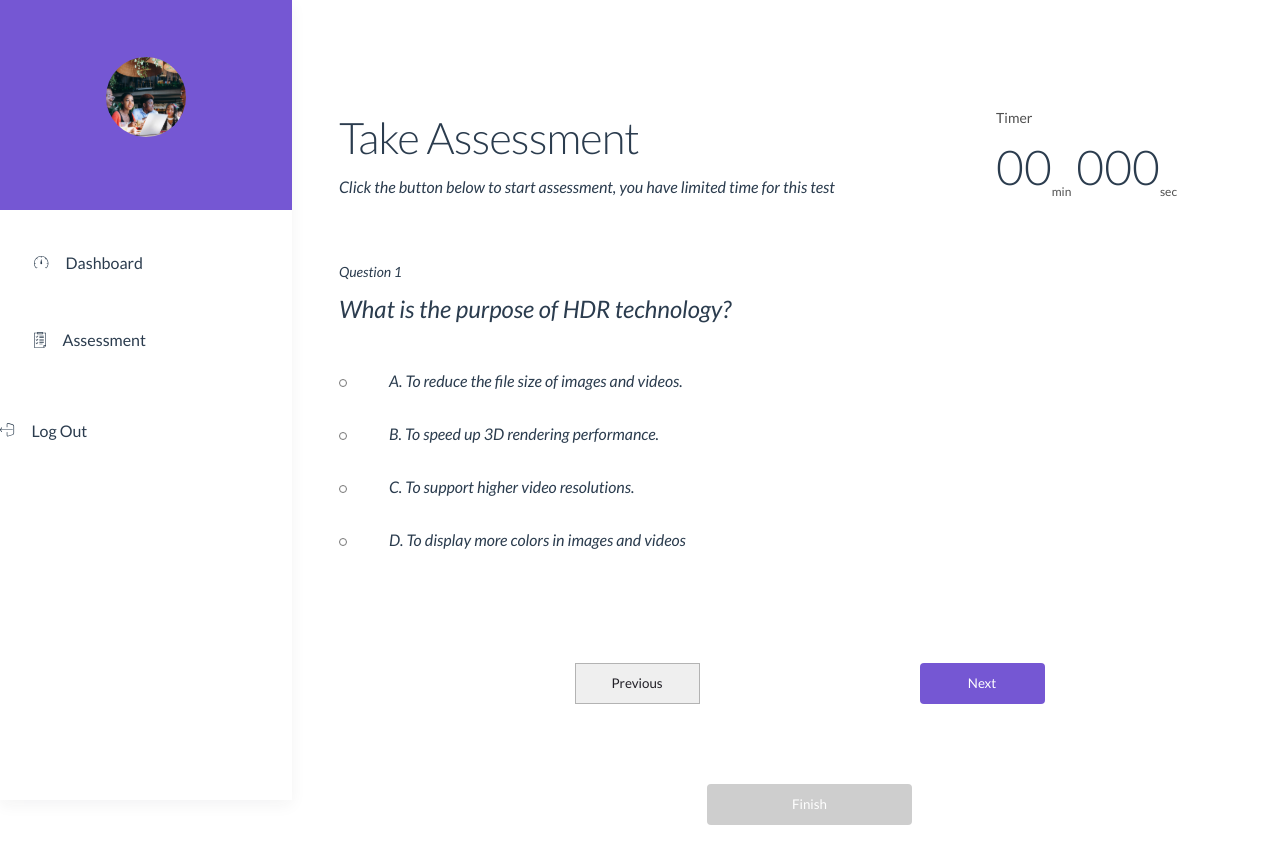
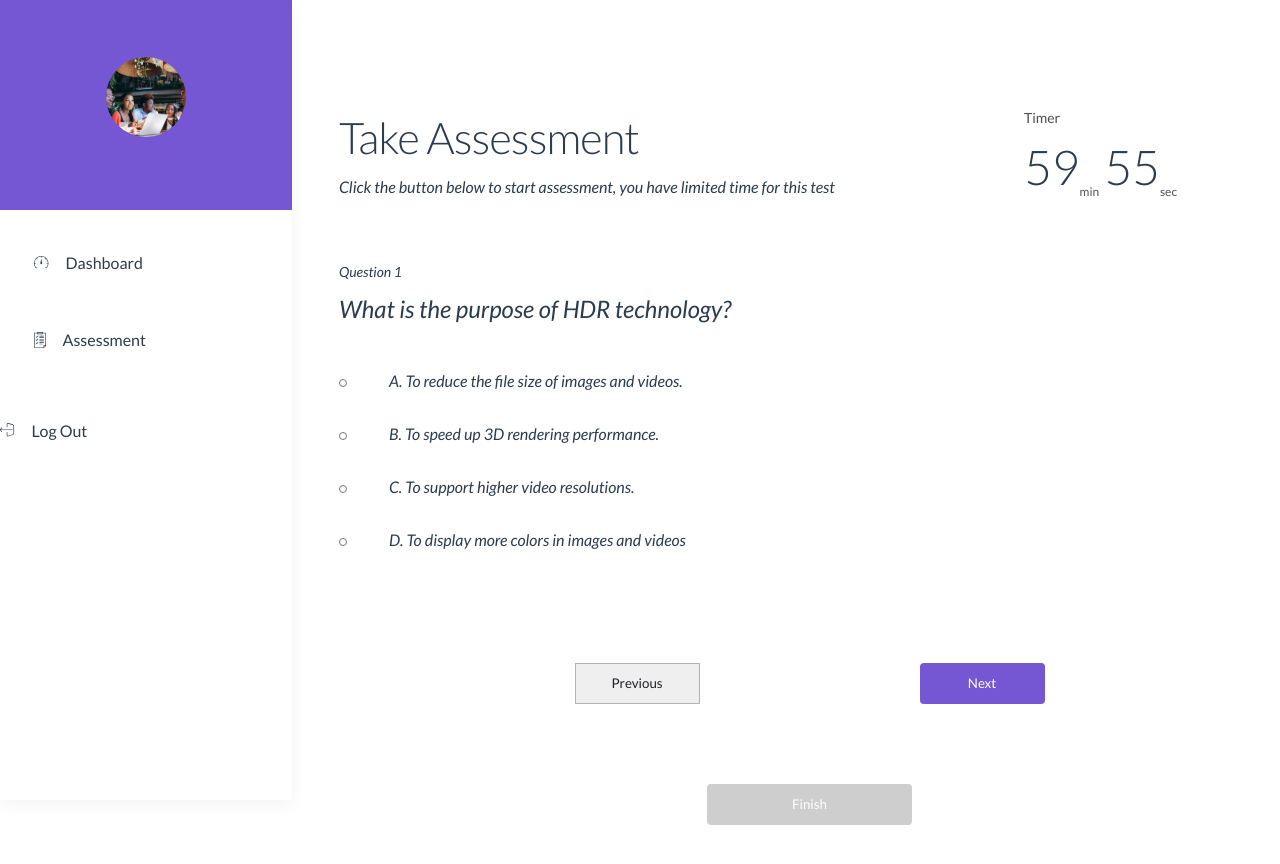
Before and after one commit to DannStormy/enyata-academy-project, a Vue app: page /questions in a window 1280 px wide. Shown: the top 864 px of the page. Built offline with nearby package versions, Linux system fonts and the light colour scheme.

Commit message:
Fixed the countdown functionality on the Assessment and Question View

```diff
--- a/src/components/TimerBar.vue
+++ b/src/components/TimerBar.vue
@@ -2,15 +2,26 @@
     <div class="timer">
         <p>Timer</p>
         <div class="time">
-            <span>00<sub>min</sub></span>
-            <span>000<sub>sec</sub></span>
+            <span>{{displayMinutes}}<sub>min</sub></span>
+            <span>{{displaySeconds}}<sub>sec</sub></span>
         </div>
     </div>
 </template>
 
 <script>
 export default {
-    name: 'TimerBar'
+    name: 'TimerBar',
+    props:['displayMinutes', 'displaySeconds' ],
+
+    methods: {
+        formatTime(time) {
+            if (time < 10) {
+                return '0' + time
+            }
+            return time.toString()
+        },
+    },
+
 }
 </script>
 <style scoped>
--- a/src/store/index.js
+++ b/src/store/index.js
@@ -1,9 +1,11 @@
 import { createStore } from 'vuex'
 import user_dashboard from './modules/user_dashboard'
 
+
 const store = createStore({
   modules: {
-    user_dashboard
+    user_dashboard,
+
   }
 });
 
--- a/src/views/admin_views/EntriesBatchView.vue
+++ b/src/views/admin_views/EntriesBatchView.vue
@@ -85,7 +85,7 @@ padding:0;
 
 }
 .container{
-    margin: 111px 93px 0px 323px;
+    margin: 111px 20px 0px 323px;
     width:100%;
 }
 .dashboard{
@@ -209,16 +209,22 @@ table button {
 }
 
 .table-data {
-  padding: 22px 18px;
+  padding: 14px 12px;
   margin-top: 32px;
   background: #FFFFFF;
   border-left: 7px solid #FFFFFF;
   border-spacing: 30px;
   border-radius: 8px;
-
+  cursor: pointer;
 }
 
 .table-data:hover {
+  box-shadow: 0px 5px 15px rgba(33, 31, 38, 0.10);
+  border-radius: 8px 0px 0px 8px;
+  border-left: 7px solid #7557D3;
+  transition: 0.2s;
+}
+.table-data:active {
   box-shadow: 0px 5px 15px rgba(33, 31, 38, 0.05);
   border-radius: 8px 0px 0px 8px;
   border-left: 7px solid #7557D3;
--- a/src/views/user_views/QuestionsView.vue
+++ b/src/views/user_views/QuestionsView.vue
@@ -8,7 +8,7 @@
                     <p class="description">Click the button below to start assessment, you have limited time for this
                         test</p>
                 </div>
-                <TimerBar />
+                <TimerBar :displayMinutes="displayMinutes"       :displaySeconds="displaySeconds"/>
             </div>
             <div class="main">
                 <div class="question">
@@ -27,7 +27,7 @@
                 </div>
                 <div class="navigate">
                     <div class="buttons">
-                        <button class="previous">Previous</button>
+                        <button class="previous" @click="start">Previous</button>
                         <button class="next">Next</button>
                     </div>
                         <router-link to="/success">
@@ -48,11 +48,48 @@ import SideMenu from '@/components/SideMenu.vue'
 import TimerBar from '@/components/TimerBar.vue'
     export default{
         name: 'QuestionsView',
-        data() {
-            return{
-                isActive:false
+        data: () => ({
+            isActive:false,
+            isRunning: true,
+            timerInstance: null,
+            totalSeconds: 60 * 60,
+            currentTimer: 0,
+        }),
+
+        methods: {
+            formatTime(time) {
+                if (time < 10) {
+                    return '0' + time
+                }
+                return time.toString()
+            },
+            start() {
+                this.isRunning = true;
+            },
+            stop() {
+                this.isRunning = false;
+                clearInterval(this.timerInstance)
+            },
+        },
+        computed: {
+            displayMinutes() {
+                const minutes = Math.floor(this.totalSeconds / 60);
+                return this.formatTime(minutes);
+            },
+            displaySeconds() {
+                const seconds = this.totalSeconds % 60;
+                return this.formatTime(seconds)
             }
         },
+        mounted() {
+            this.timerInstance = setInterval(() => {
+                if (this.totalSeconds <= 0) {
+                    this.stop()
+                    return
+                }
+                this.totalSeconds -= 1
+            }, 1000)
+            },
         components:{
             SideMenu,
             TimerBar
--- a/src/views/user_views/SuccessfulView.vue
+++ b/src/views/user_views/SuccessfulView.vue
@@ -1,4 +1,5 @@
 <template>
+    <ScrollBar/>
     <div class="wrapper">
         <SideMenu />
         <div class="container">
@@ -29,6 +30,7 @@
 <script>
 import SideMenu from '@/components/SideMenu.vue'
 import TimerBar from '@/components/TimerBar.vue'
+import ScrollBar from "@/components/ScrollBar.vue";
 export default {
     name: 'SuccessfulView',
     data() {
@@ -36,7 +38,8 @@ export default {
     },
     components: {
         SideMenu,
-        TimerBar
+        TimerBar,
+        ScrollBar
     }
 }
 </script>
--- a/src/views/user_views/TakeAssessment.vue
+++ b/src/views/user_views/TakeAssessment.vue
@@ -7,7 +7,7 @@
                     <h1 class="title">Take Assessment</h1>
                     <p class="description">Click the button below to start assessment, you have limited time for this test</p>
                 </div>
-            <TimerBar/>
+            <TimerBar :displayMinutes="displayMinutes"       :displaySeconds="displaySeconds"/>
             </div>
             <div class="main">
                 <div class="logo">
@@ -15,7 +15,7 @@
                 </div>
                 <p class="notification">We have 4 days left until the next assessment
                 Watch this space</p>
-                <router-link to="/questions"><button>Take Assessment</button></router-link>
+                <router-link to="/questions"><button @click="start">Take Assessment</button></router-link>
             </div>
         </div>
     </div>
@@ -29,9 +29,45 @@ import SideMenu from '@/components/SideMenu.vue'
 import TimerBar from '@/components/TimerBar.vue'
     export default{
         name: 'TakeAssessment',
-        data() {
-            return {
-                picture:'../assets/svgs/hourglass-logo.svg'
+
+        data: () => ({
+            isRunning: false,
+            timerInstance: null,
+            totalSeconds: 60 * 60,
+            currentTimer: 0,
+        }),
+
+        methods: {
+            formatTime(time) {
+                if (time < 10) {
+                    return '0' + time
+                }
+                return time.toString()
+            },
+            start() {
+                this.stop()
+                this.isRunning = true;
+                this.timerInstance = setInterval(() => {
+                    if (this.totalSeconds <= 0) {
+                        this.stop()
+                        return
+                    }
+                    this.totalSeconds -= 1
+                }, 1000)
+            },
+            stop() {
+                this.isRunning = false;
+                clearInterval(this.timerInstance)
+            },
+        },
+        computed: {
+            displayMinutes() {
+                const minutes = Math.floor(this.totalSeconds / 60);
+                return this.formatTime(minutes);
+            },
+            displaySeconds() {
+                const seconds = this.totalSeconds % 60;
+                return this.formatTime(seconds)
             }
         },
         components:{
```
